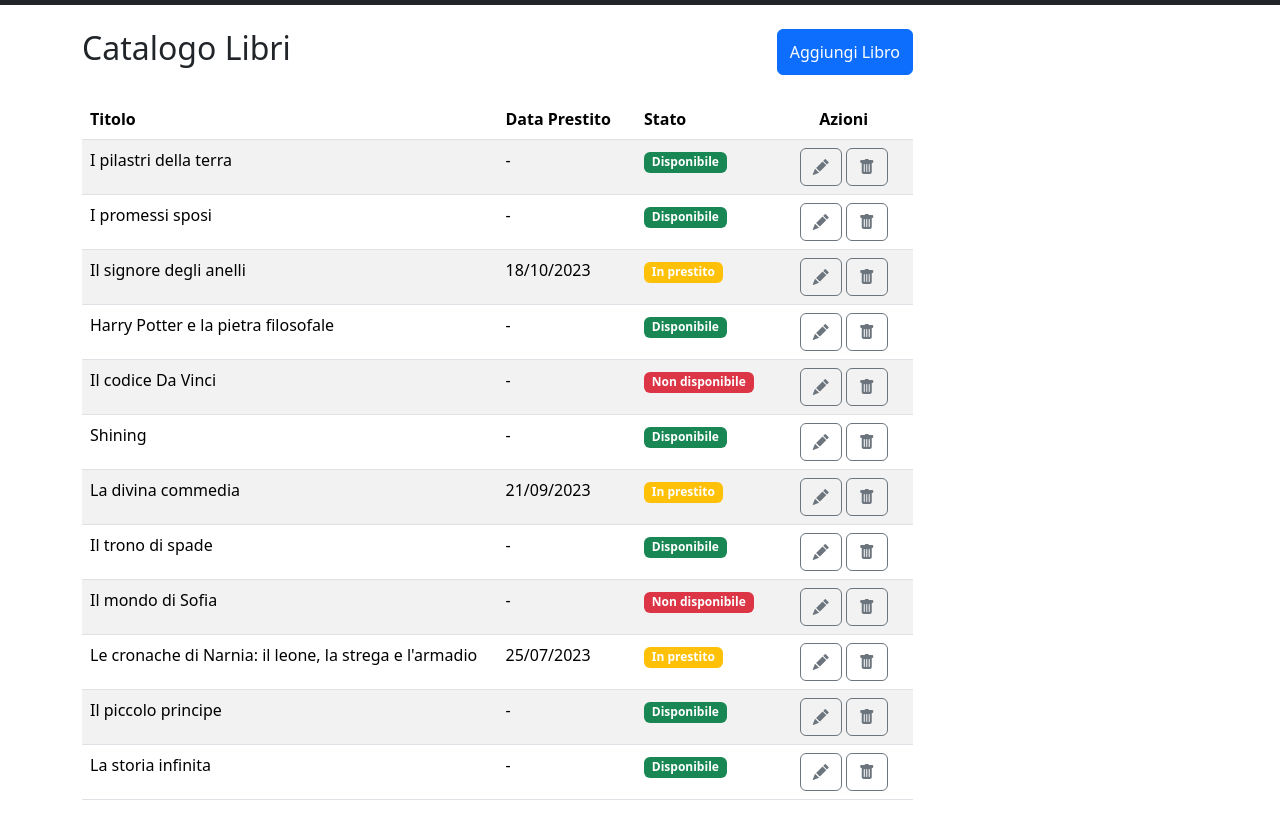
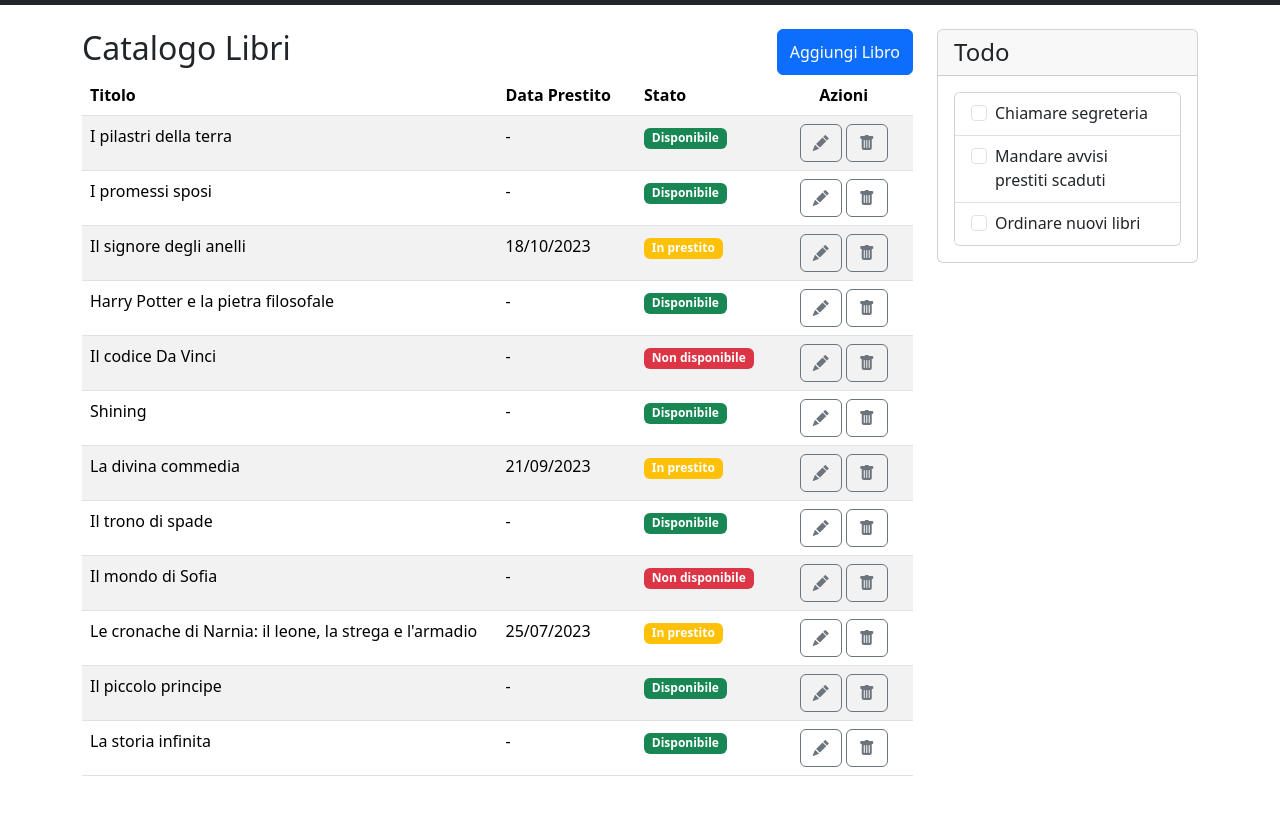
Before and after one commit to alexciccarese/html-css-bootstrap-dashboard, a plain HTML site: page index.html in a window 1280 px wide. Shown: the part 86-902 px from the top of the page. After the commit the page ends 878 px from the top, so only its background shows below. Drawn offline with nearby package versions, Linux system fonts and the light colour scheme.

Commit message:
add first card and fix padding top

```diff
--- a/index.html
+++ b/index.html
@@ -55,16 +55,17 @@
     <!-- /Header -->
 
     <main>
-      <div class="container">
+      <div class="container pt-4">
         <div class="row">
+
           <div class="col-12 col-lg-9">
-            <div class="d-flex justify-content-between pt-4">
+            <div class="d-flex justify-content-between">
               <h2>Catalogo Libri</h2>
               <button class="btn btn-primary" type="button">Aggiungi
                 Libro</button>
             </div>
 
-            <div class="pt-4">
+            <div>
               <table class="table table-striped">
                 <thead>
                   <tr>
@@ -238,12 +239,56 @@
                 </tbody>
               </table>
             </div>
+            <!-- Table -->
+
           </div>
+          <!-- /table -->
+
           <div class="col-12 col-lg-3">
 
+            <div class="card">
+              <h4 class="card-header">Todo</h4>
+              <div class="card-body">
+                <div class="card"">
+                  <ul class="list-group list-group-flush">
+                    <li class="list-group-item">
+                      <div class="form-check">
+                        <input class="form-check-input" type="checkbox" value="" id="flexCheckDefault">
+                        <label class="form-check-label" for="flexCheckDefault">
+                          Chiamare segreteria
+                        </label>
+                      </div>
+                    </li>
+                    <li class="list-group-item">
+                      <div class="form-check">
+                        <input class="form-check-input" type="checkbox" value="" id="flexCheckDefault">
+                        <label class="form-check-label" for="flexCheckDefault">
+                          Mandare avvisi prestiti scaduti
+                        </label>
+                      </div>
+                    </li>
+                    <li class="list-group-item">
+                      <div class="form-check">
+                        <input class="form-check-input" type="checkbox" value="" id="flexCheckDefault">
+                        <label class="form-check-label" for="flexCheckDefault">
+                          Ordinare nuovi libri
+                        </label>
+                      </div>
+                    </li>
+                  </ul>
+                </div>
+              </div>
+            </div>
+
           </div>
+          <!-- /cards -->
+
         </div>
+        <!-- /row -->
+
       </div>
+      <!-- container -->
+
     </main>
     <!-- /main -->
 
```
